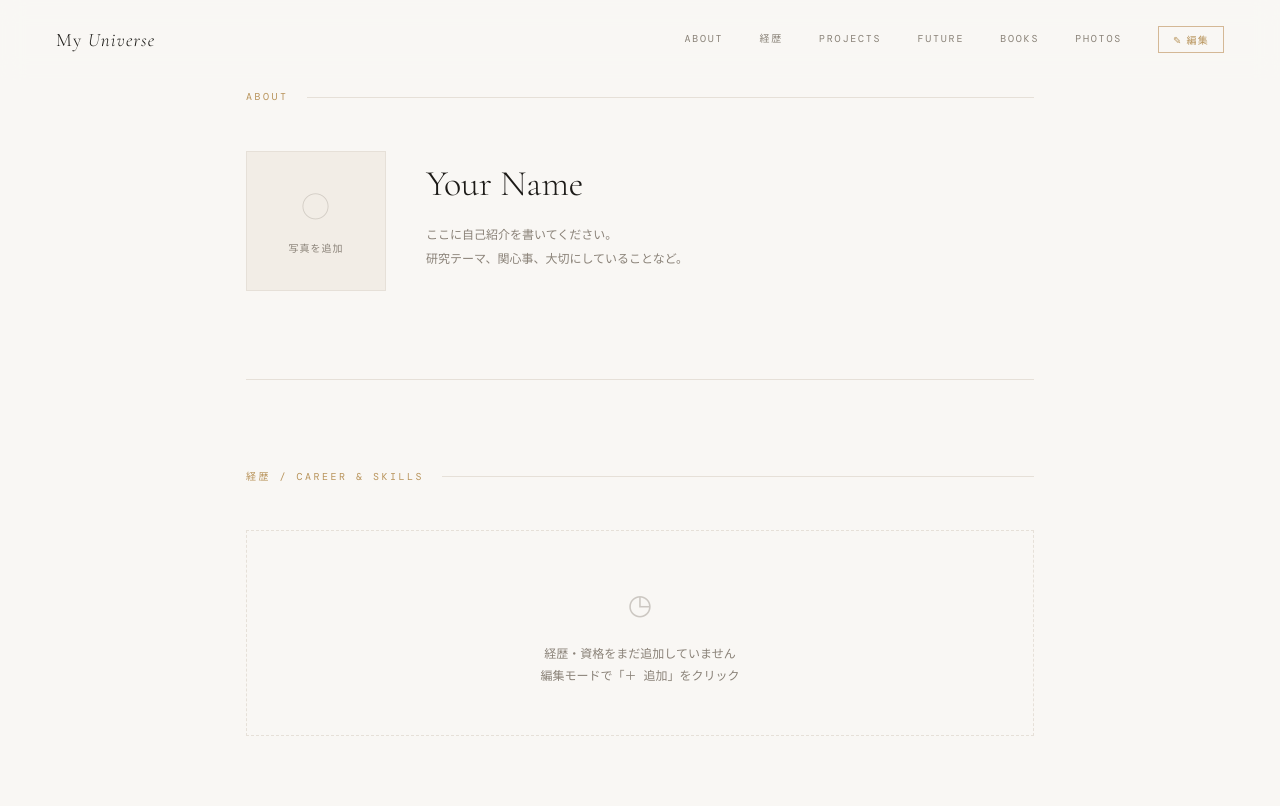
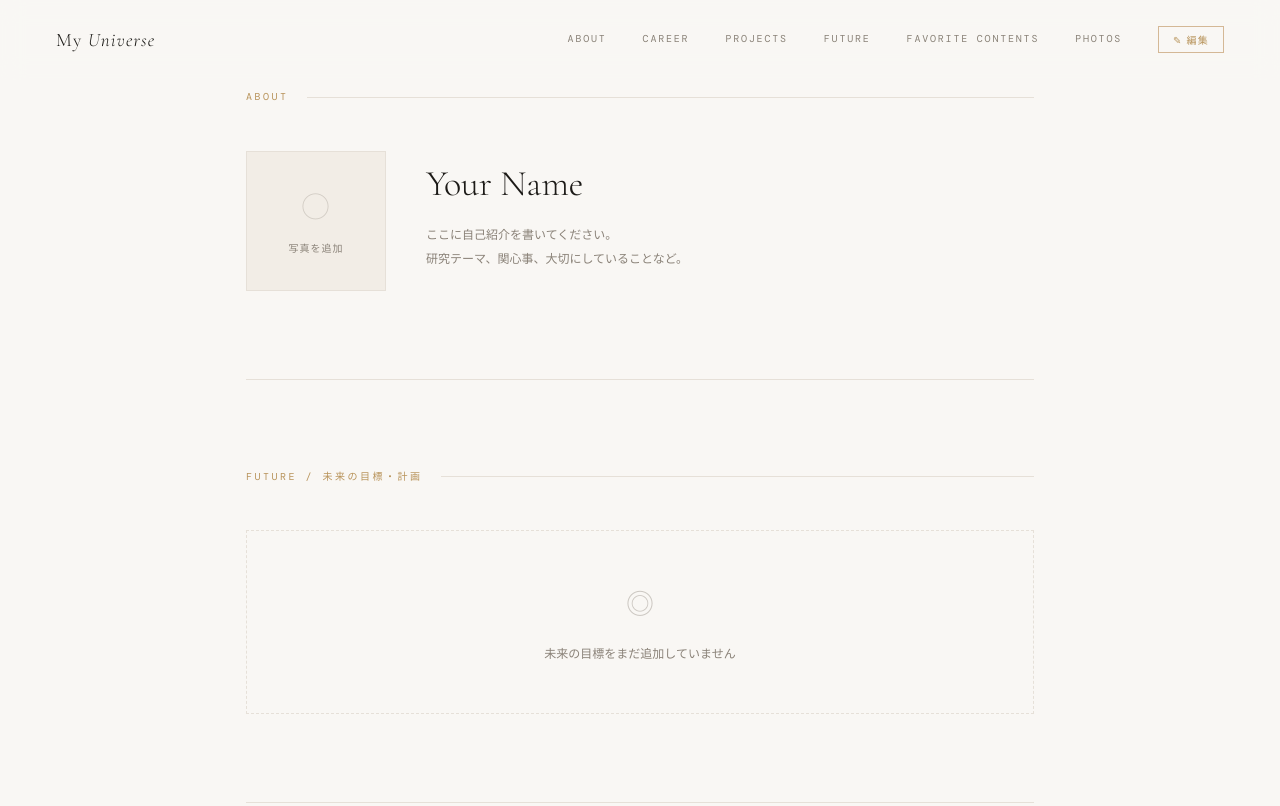
Before and after one commit to MireiKawai/future-builder-by-the-past, a plain HTML site: page index.html in a window 1280 px wide. Shown: the top 806 px of the page. Drawn offline with nearby package versions, Linux system fonts and the light colour scheme; a web font is replaced by a local one.

Commit message:
Update navigation links and add future section

```diff
--- a/index.html
+++ b/index.html
@@ -413,10 +413,10 @@
   <span class="nav-logo" onclick="scrollTo({top:0,behavior:'smooth'})">My <em>Universe</em></span>
   <div class="nav-links">
     <a href="#about">About</a>
-    <a href="#career">経歴</a>
+    <a href="#career">Career</a>
     <a href="#projects">Projects</a>
     <a href="#future">Future</a>
-    <a href="#books">Books</a>
+    <a href="#books">Favorite Contents</a>
     <a href="#photos">Photos</a>
     <button class="nav-edit-toggle" id="editToggle" onclick="toggleEditMode()">✎ 編集</button>
   </div>
@@ -446,6 +446,13 @@
     </div>
   </section>
 
+    <!-- FUTURE -->
+  <section id="future">
+    <div class="sh">Future / 未来の目標・計画</div>
+    <div class="future-list" id="futureList"></div>
+    <button class="add-btn" onclick="openModal('future')">＋ 目標・計画を追加</button>
+  </section>
+
   <!-- CAREER -->
   <section id="career">
     <div class="sh">経歴 / Career & Skills</div>
@@ -458,13 +465,6 @@
     <div class="sh">Projects / Portfolio</div>
     <div class="projects-list" id="projectsList"></div>
     <button class="add-btn" onclick="openModal('project')">＋ プロジェクトを追加</button>
-  </section>
-
-  <!-- FUTURE -->
-  <section id="future">
-    <div class="sh">Future / 未来の目標・計画</div>
-    <div class="future-list" id="futureList"></div>
-    <button class="add-btn" onclick="openModal('future')">＋ 目標・計画を追加</button>
   </section>
 
   <!-- BOOKS & PAPERS -->
```
